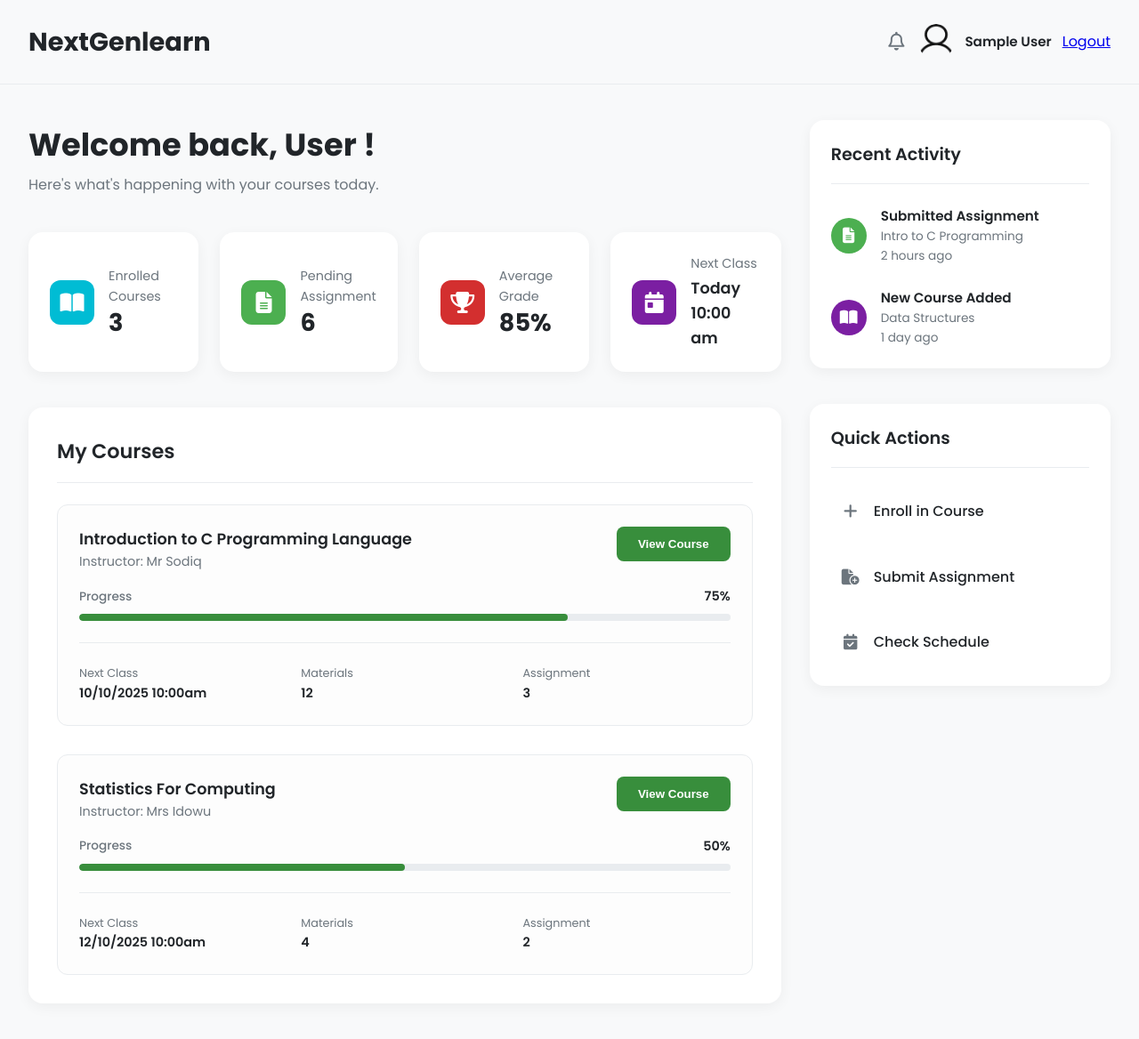
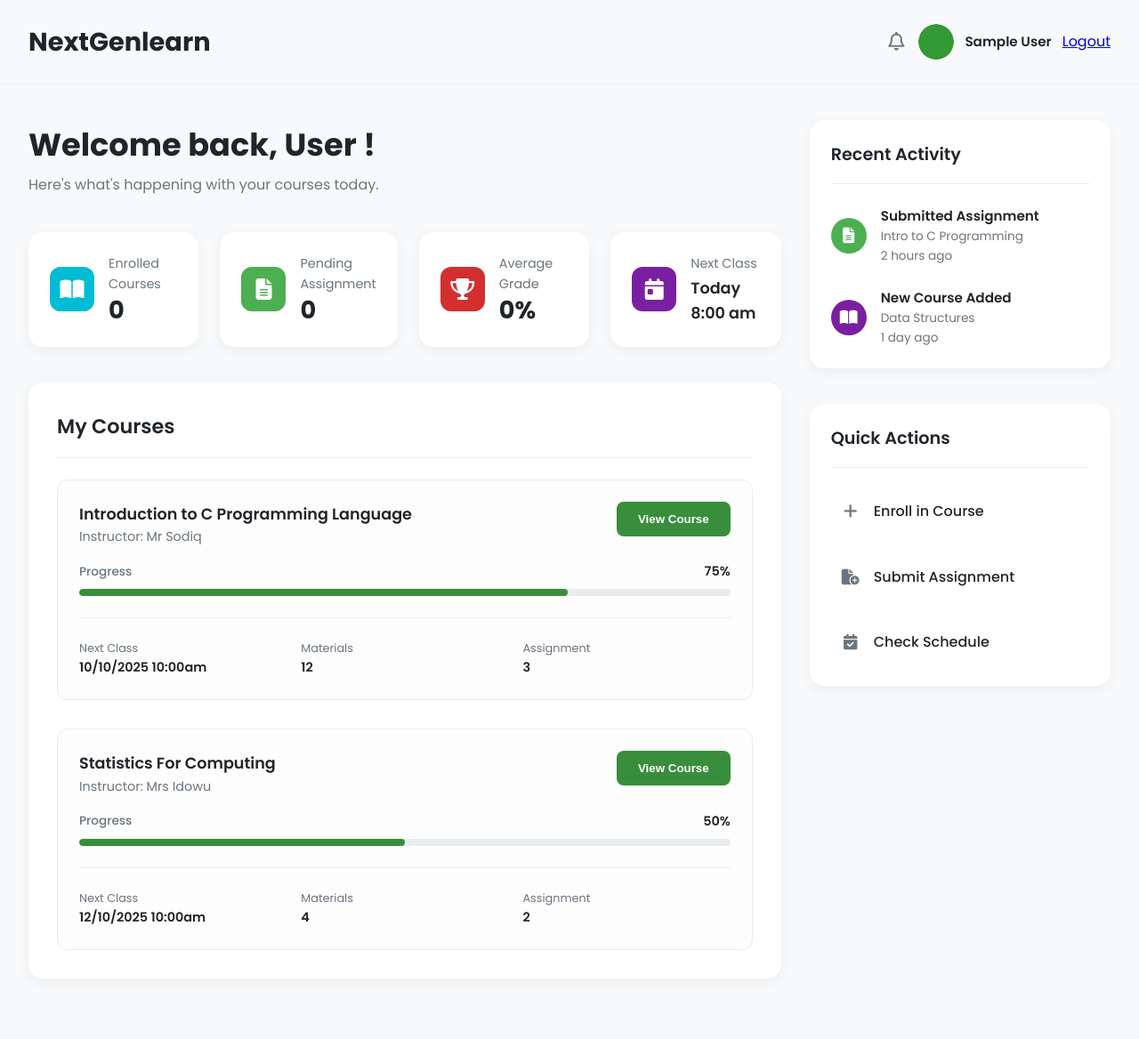
Before and after one commit to zoomworldtech/nextgenlearn-backend, a Django app: page /dashboard/ in a window 1280 px wide. Shown: the whole page at 89% size. After the commit the page ends 1068 px from the top, so only its background shows below. Run offline with Django 5.2, Linux system fonts and the light colour scheme; the visitor is signed in with stand-in values (Sample User, id 1).

Commit message:
updated part

```diff
--- a/accounts/models.py
+++ b/accounts/models.py
@@ -31,6 +31,7 @@
     profile_picture = models.ImageField(
         upload_to='profile_pics/',
         default='profile_pics/default.png',
+
         blank=True,
         null=True
     )
--- a/accounts/templates/accounts/register.html
+++ b/accounts/templates/accounts/register.html
@@ -15,9 +15,8 @@
       <p>Account Type</p>
        <form method="POST">
   {% csrf_token %}
-
   {% if form.errors %}
-  <div style="background:#ffcdd2;color:#b71c1c;padding:10px;border-radius:5px;margin-bottom:15px;">
+  <div style="background:#1b6e45;color:#ffffff;padding:10px;border-radius:5px;margin-bottom:15px;">
     <ul>
       {% for field_name, errors in form.errors.items %}
         {% for error in errors %}
--- a/accounts/templates/accounts/student_dashboard.html
+++ b/accounts/templates/accounts/student_dashboard.html
@@ -50,7 +50,7 @@
                             </div>
                             <div class="card-content">
                                 <div class="title">Enrolled Courses</div>
-                                <div class="value">3</div>
+                                <div class="value">0</div>
                             </div>
                         </div>
                         <div class="summary-card">
@@ -59,7 +59,7 @@
                             </div>
                             <div class="card-content">
                                 <div class="title">Pending Assignment</div>
-                                <div class="value">6</div>
+                                <div class="value">0</div>
                             </div>
                         </div>
                         <div class="summary-card">
@@ -68,7 +68,7 @@
                             </div>
                             <div class="card-content">
                                 <div class="title">Average Grade</div>
-                                <div class="value">85%</div>
+                                <div class="value">0%</div>
                             </div>
                         </div>
                         <div class="summary-card">
@@ -77,7 +77,7 @@
                             </div>
                             <div class="card-content">
                                 <div class="title">Next Class</div>
-                                <div class="time">Today 10:00 am</div>
+                                <div class="time">Today 8:00 am</div>
                             </div>
                         </div>
                     </section>
```
Also changed, not shown: accounts/static/accounts/css/register.css (+5 -5 lines), accounts/static/accounts/css/signin.css (+7 -7 lines), media/profile_pics/342a57c50a41c9f303841df394f17377_-_Poki_Poki.JPG (added), media/profile_pics/Group_21_DFFMAc0.png (added), media/profile_pics/Group_21_JgVMAUp.png (added), media/profile_pics/default.png.
